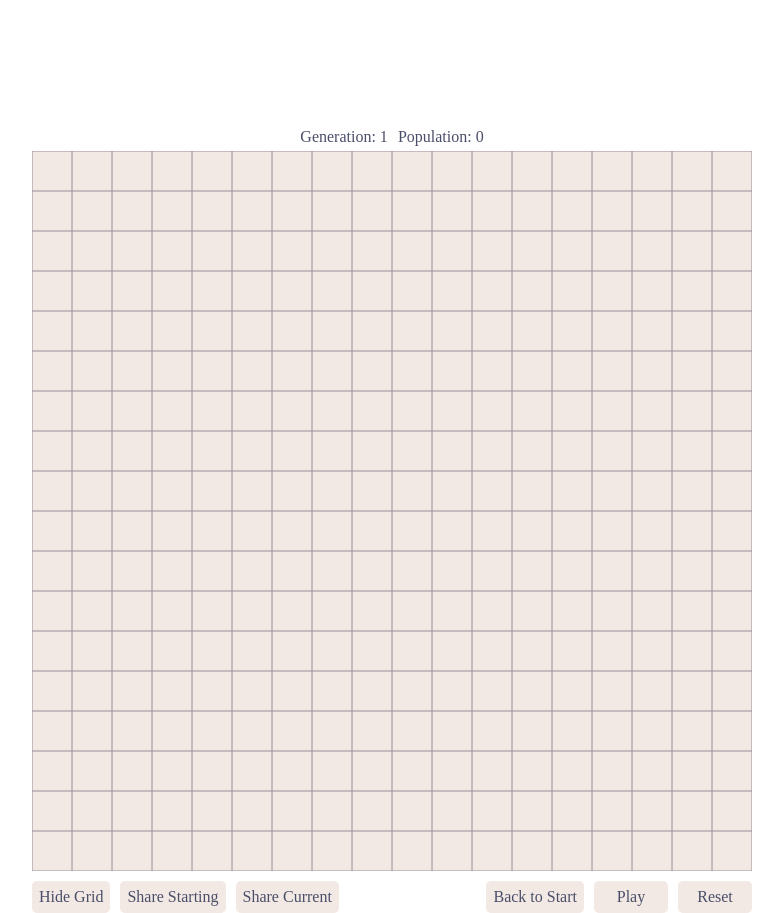
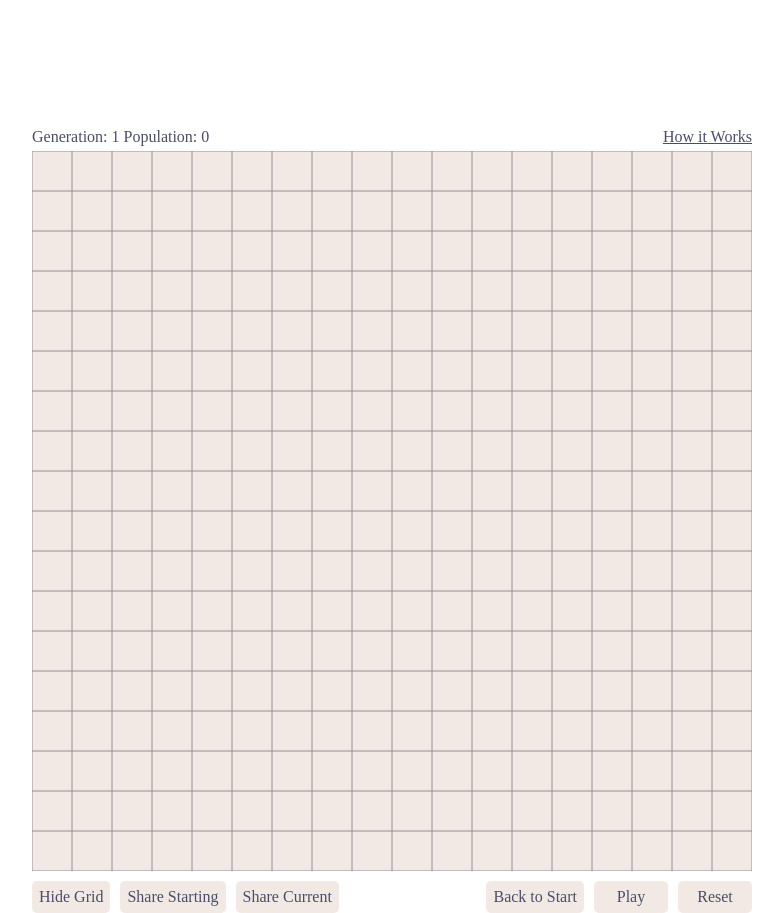
Before and after one commit to meands/gameOfLife, a plain HTML site: page index.html in a window 1280 px wide. Shown: the whole page, without its empty margins (248-1031 px from the left). Drawn offline with Linux system fonts and the light colour scheme.

Commit message:
add wiki link

```diff
--- a/index.html
+++ b/index.html
@@ -28,12 +28,17 @@
         width: 720px;
         padding-top: 10px;
       }
-      .stats {
+      .topbar {
         display: flex;
         justify-content: center;
         gap: 10px;
         padding-top: 10%;
         padding-bottom: 5px;
+      }
+      .topBarContent {
+        display: flex;
+        justify-content: space-between;
+        width: 720px;
       }
       .buttons {
         display: flex;
@@ -51,12 +56,26 @@
         background-color: #9a8c98;
         color: #f2e9e4;
       }
+      .howItWorks {
+        position: relative;
+        right: 0;
+      }
     </style>
   </head>
   <body>
-    <div class="stats">
-      <span id="generation">Generation: 1</span>
-      <span id="population">Population: 0</span>
+    <div class="topbar">
+      <div class="topBarContent">
+        <div>
+          <span id="generation">Generation: 1</span>
+          <span id="population">Population: 0</span>
+        </div>
+        <a
+          target="_blank"
+          class="howItWorks"
+          href="https://en.wikipedia.org/wiki/Conway%27s_Game_of_Life"
+          >How it Works</a
+        >
+      </div>
     </div>
     <div class="container">
       <canvas id="grid" width="720" height="720"></canvas>
```
